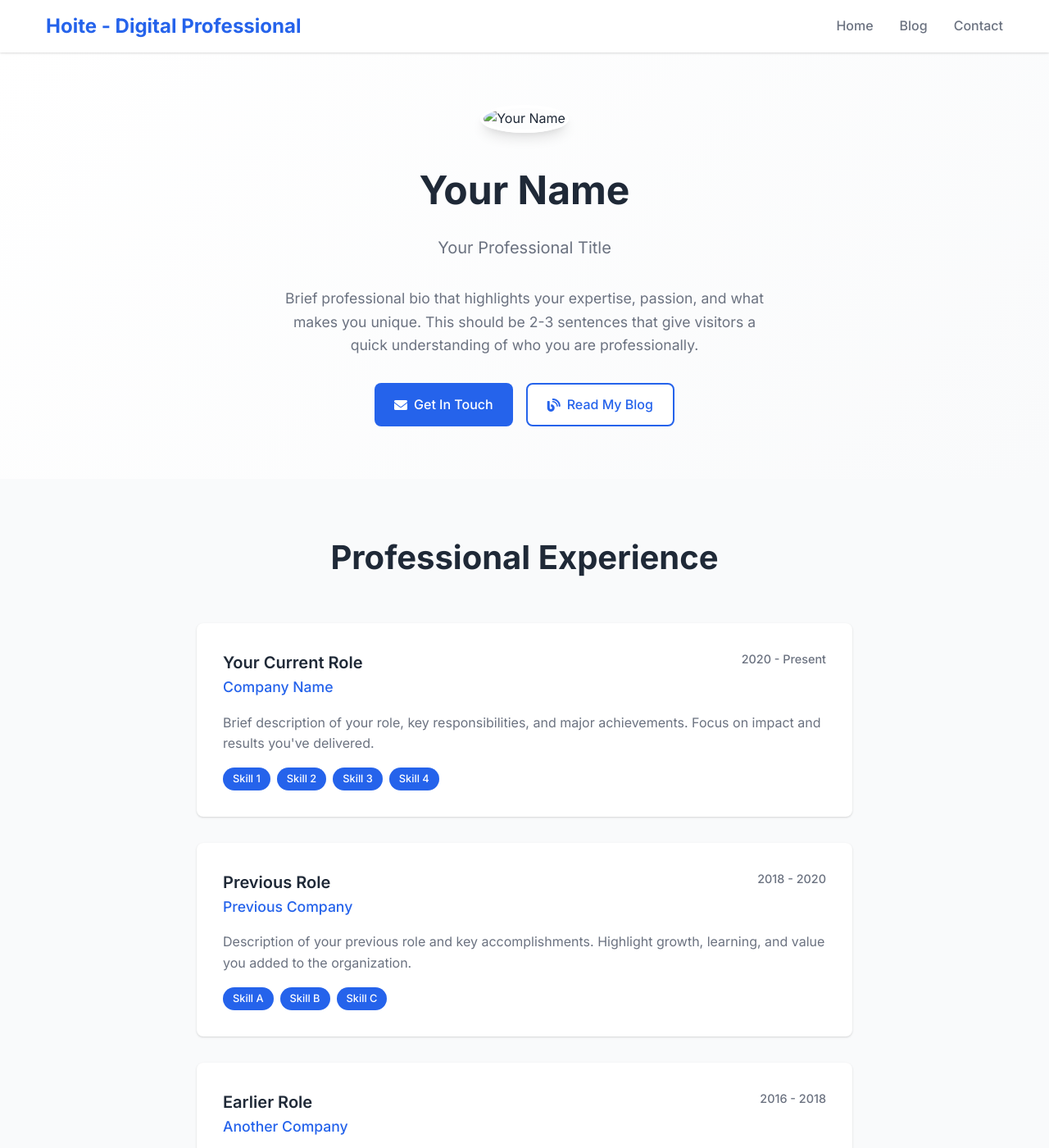
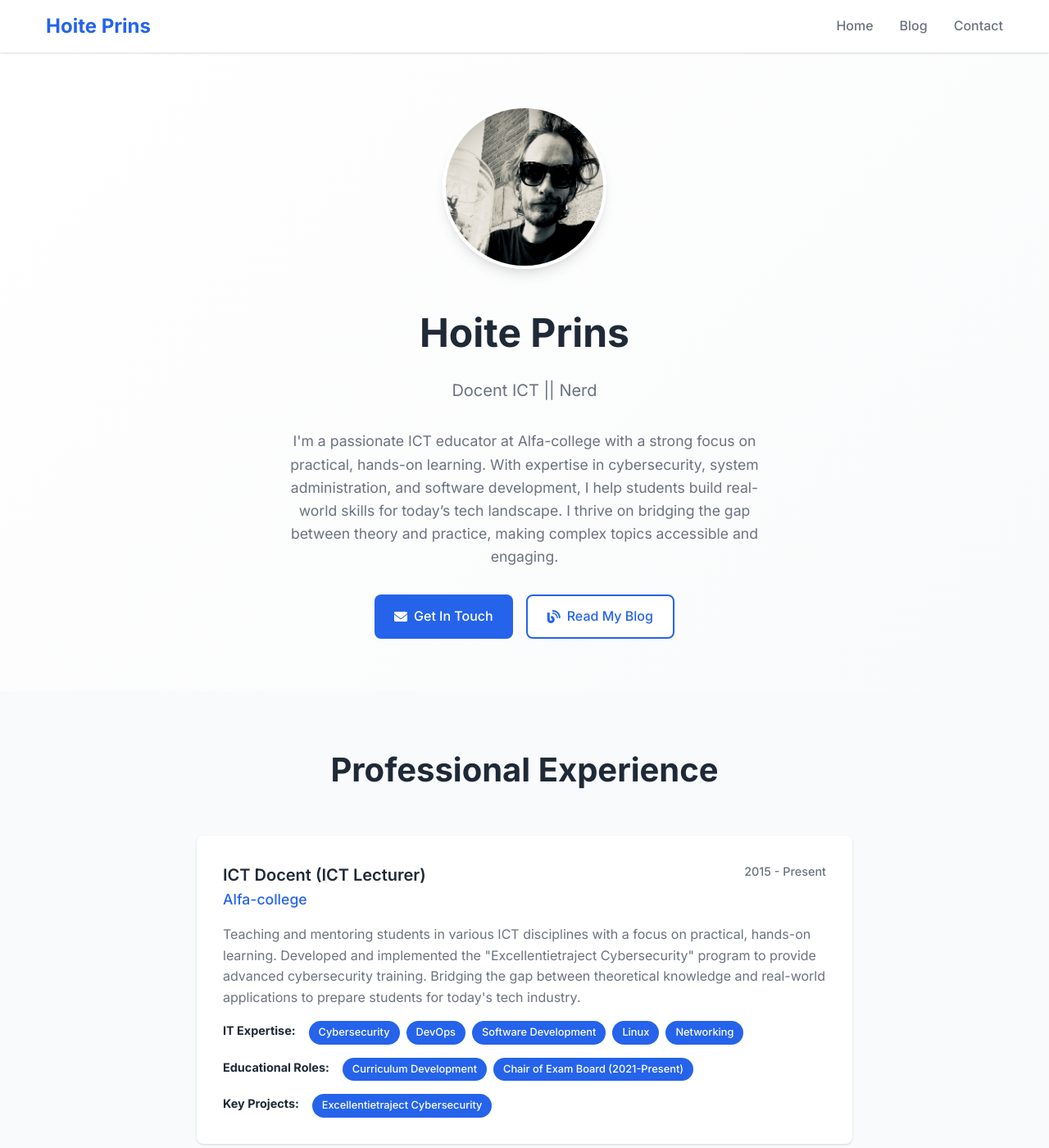
Before and after one commit to Hoite/hoite.github.io, a Jekyll site: the page built from index.md, in a window 1280 px wide and 1400 px high. Shown: the whole window at 82% size. Built offline with Jekyll 4.4.1, drawn with Linux system fonts in a browser that asks for light colours; some of the changed text lies outside the part shown.

Commit message:
Update professional experience section
- Updated timeline to reflect 10 years at Alfa-college (2015-Present)
- Separated IT expertise from educational skills for better clarity
- Added Chair of Exam Board role (2021-Present)
- Highlighted Excellentietraject Cybersecurity project
- Removed placeholder previous roles
- Organized skills into clear categories: IT Expertise, Educational Roles, Key Projects

```diff
--- a/_config.yml
+++ b/_config.yml
@@ -1,18 +1,18 @@
 # Site settings
-title: "Hoite - Digital Professional"
-description: "Personal website and digital business card"
+title: "Hoite Prins"
+description: "Hoite"
 url: "https://hoite.github.io"
 baseurl: ""
 
 # Personal information
 author:
-  name: "Your Name"
-  email: "your.email@example.com"
-  bio: "Your professional bio goes here"
-  location: "Your Location"
-  linkedin: "your-linkedin-username"
+  name: "Hoite Prins"
+  email: "hoite.prins@gmail.com"
+  bio: "Docent ICT, Nerd"
+  location: "Zwolle, Netherlands"
+  linkedin: "hoite-prins"
   github: "hoite"
-  twitter: "your-twitter-handle"  # optional
+  twitter: "hoite89"  # optional
 
 # Build settings
 markdown: kramdown
@@ -45,4 +45,4 @@ defaults:
       type: "posts"
     values:
       layout: "post"
-      author: "Your Name"
+      author: "Hoite"
--- a/index.md
+++ b/index.md
@@ -9,11 +9,10 @@ title: "Professional Digital Business Card"
             <!-- Replace with your actual photo -->
             <img src="{{ '/assets/images/profile.jpg' | relative_url }}" alt="Your Name" class="profile-image">
 
-            <h1 class="hero-title">Your Name</h1>
-            <p class="hero-subtitle">Your Professional Title</p>
+            <h1 class="hero-title">Hoite Prins</h1>
+            <p class="hero-subtitle">Docent ICT || Nerd</p>
             <p class="hero-description">
-                Brief professional bio that highlights your expertise, passion, and what makes you unique.
-                This should be 2-3 sentences that give visitors a quick understanding of who you are professionally.
+                I'm a passionate ICT educator at Alfa-college with a strong focus on practical, hands-on learning. With expertise in cybersecurity, system administration, and software development, I help students build real-world skills for today’s tech landscape. I thrive on bridging the gap between theory and practice, making complex topics accessible and engaging.
             </p>
 
             <div class="cta-buttons">
@@ -38,57 +37,32 @@ title: "Professional Digital Business Card"
             <div class="experience-item">
                 <div class="experience-header">
                     <div>
-                        <h3 class="experience-title">Your Current Role</h3>
-                        <p class="experience-company">Company Name</p>
+                        <h3 class="experience-title">ICT Docent (ICT Lecturer)</h3>
+                        <p class="experience-company">Alfa-college</p>
                     </div>
-                    <span class="experience-period">2020 - Present</span>
+                    <span class="experience-period">2015 - Present</span>
                 </div>
                 <p class="experience-description">
-                    Brief description of your role, key responsibilities, and major achievements.
-                    Focus on impact and results you've delivered.
+                    Teaching and mentoring students in various ICT disciplines with a focus on practical, hands-on learning.
+                    Developed and implemented the "Excellentietraject Cybersecurity" program to provide advanced cybersecurity training.
+                    Bridging the gap between theoretical knowledge and real-world applications to prepare students for today's tech industry.
                 </p>
                 <div class="experience-skills">
-                    <span class="skill-tag">Skill 1</span>
-                    <span class="skill-tag">Skill 2</span>
-                    <span class="skill-tag">Skill 3</span>
-                    <span class="skill-tag">Skill 4</span>
+                    <strong style="color: var(--text-primary); font-size: 0.9rem;">IT Expertise:</strong><br>
+                    <span class="skill-tag">Cybersecurity</span>
+                    <span class="skill-tag">DevOps</span>
+                    <span class="skill-tag">Software Development</span>
+                    <span class="skill-tag">Linux</span>
+                    <span class="skill-tag">Networking</span>
                 </div>
-            </div>
-
-            <div class="experience-item">
-                <div class="experience-header">
-                    <div>
-                        <h3 class="experience-title">Previous Role</h3>
-                        <p class="experience-company">Previous Company</p>
-                    </div>
-                    <span class="experience-period">2018 - 2020</span>
+                <div class="experience-skills" style="margin-top: 1rem;">
+                    <strong style="color: var(--text-primary); font-size: 0.9rem;">Educational Roles:</strong><br>
+                    <span class="skill-tag">Curriculum Development</span>
+                    <span class="skill-tag">Chair of Exam Board (2021-Present)</span>
                 </div>
-                <p class="experience-description">
-                    Description of your previous role and key accomplishments.
-                    Highlight growth, learning, and value you added to the organization.
-                </p>
-                <div class="experience-skills">
-                    <span class="skill-tag">Skill A</span>
-                    <span class="skill-tag">Skill B</span>
-                    <span class="skill-tag">Skill C</span>
-                </div>
-            </div>
-
-            <div class="experience-item">
-                <div class="experience-header">
-                    <div>
-                        <h3 class="experience-title">Earlier Role</h3>
-                        <p class="experience-company">Another Company</p>
-                    </div>
-                    <span class="experience-period">2016 - 2018</span>
-                </div>
-                <p class="experience-description">
-                    Earlier career experience that shows your professional journey.
-                    Focus on how this role built the foundation for your current expertise.
-                </p>
-                <div class="experience-skills">
-                    <span class="skill-tag">Foundation Skill 1</span>
-                    <span class="skill-tag">Foundation Skill 2</span>
+                <div class="experience-skills" style="margin-top: 1rem;">
+                    <strong style="color: var(--text-primary); font-size: 0.9rem;">Key Projects:</strong><br>
+                    <span class="skill-tag">Excellentietraject Cybersecurity</span>
                 </div>
             </div>
         </div>
```
Also changed, not shown: assets/images/profile.jpg (added).
